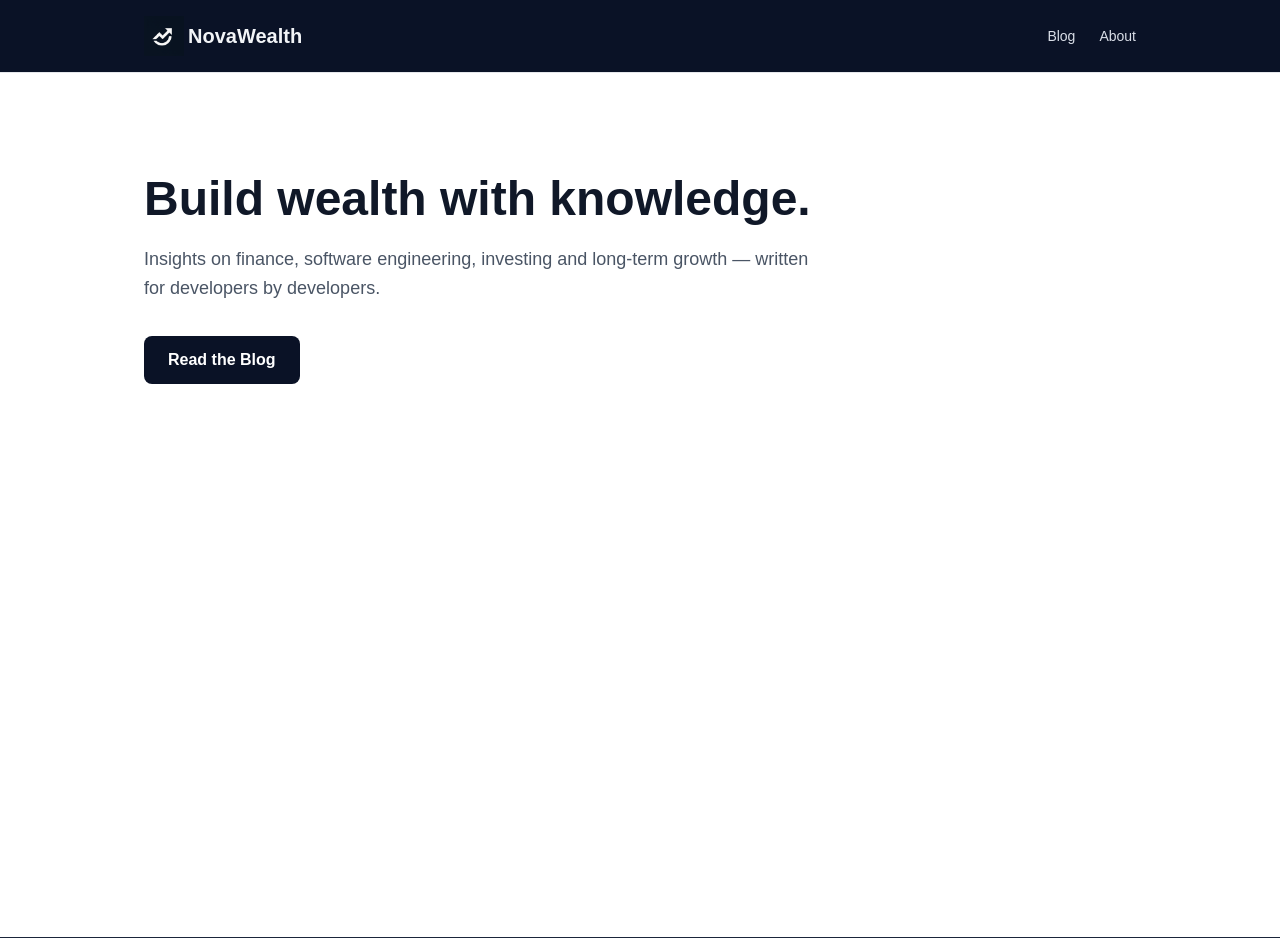
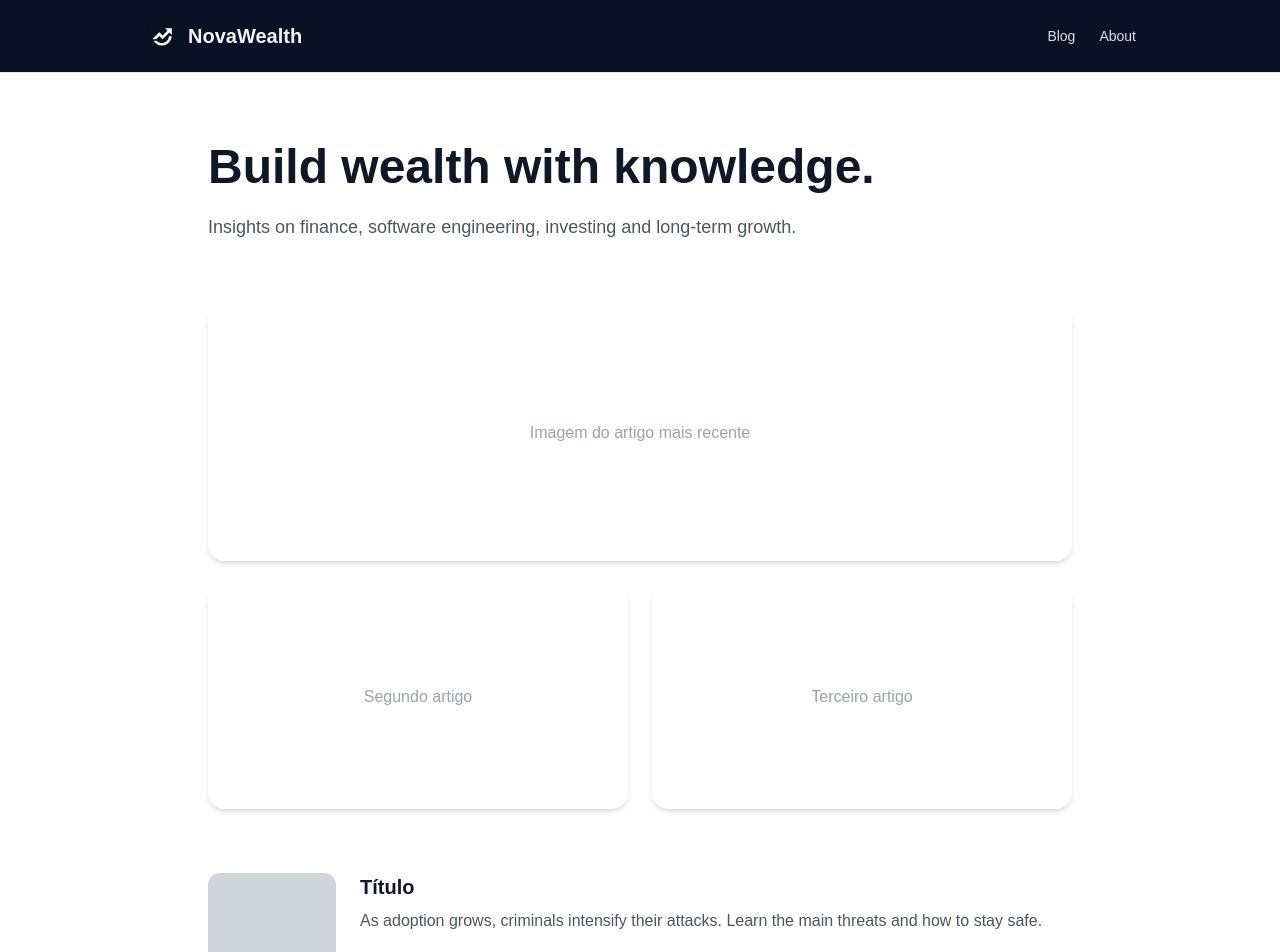
Before and after one commit to StephanieGuimaraes/NovaWealth-Frontend, a Next.js app: page / in a window 1280 px wide. Shown: the top 952 px of the page. Built offline with nearby package versions, Linux system fonts and the light colour scheme.

Commit message:
update main page

```diff
--- a/app/page.tsx
+++ b/app/page.tsx
@@ -1,23 +1,68 @@
 export default function Home() {
   return (
-    <section className="max-w-5xl mx-auto py-24 px-4">
-      <h1 className="text-5xl font-bold leading-tight text-gray-900 dark:text-[#F2F4F7] mb-4">
+    <main className="max-w-4xl mx-auto px-4 py-16 space-y-16">
+
+      {/* HERO */}
+      <section className="space-y-4">
+        <h1 className="text-5xl font-bold leading-tight text-gray-900 dark:text-[#F2F4F7]">
           Build wealth with knowledge.
         </h1>
 
-      <p className="text-lg leading-relaxed text-gray-600 dark:text-[#D9DEE7] max-w-2xl">
-        Insights on finance, software engineering, investing and long-term growth —
-        written for developers by developers.
+        <p className="text-lg text-gray-600 dark:text-[#D9DEE7] max-w-2xl">
+          Insights on finance, software engineering, investing and long-term growth.
         </p>
+      </section>
 
-      <div className="mt-8">
-        <a
-          href="/blog"
-          className="inline-block bg-[#0A1226] dark:bg-[#F2F4F7] text-white dark:text-[#0A1226] px-6 py-3 rounded-lg font-semibold hover:bg-gray-800 dark:hover:bg-[#D9DEE7] transition"
+      {/* FEATURED GRID */}
+      <section className="grid grid-cols-1 md:grid-cols-2 gap-6">
+
+        {/* Artigo mais recente */}
+        <article className="md:col-span-2 bg-white dark:bg-[#111827] rounded-2xl shadow-md h-64 flex items-center justify-center">
+          <span className="text-gray-400">
+            Imagem do artigo mais recente
+          </span>
+        </article>
+
+        {/* Segundo artigo */}
+        <article className="bg-white dark:bg-[#111827] rounded-2xl shadow-md h-56 flex items-center justify-center">
+          <span className="text-gray-400">
+            Segundo artigo
+          </span>
+        </article>
+
+        {/* Terceiro artigo */}
+        <article className="bg-white dark:bg-[#111827] rounded-2xl shadow-md h-56 flex items-center justify-center">
+          <span className="text-gray-400">
+            Terceiro artigo
+          </span>
+        </article>
+      </section>
+
+      {/* LISTA DE ARTIGOS */}
+      <section className="space-y-8">
+        {[1, 2].map((item) => (
+          <article
+            key={item}
+            className="flex gap-6 items-start border-b border-gray-200 dark:border-gray-700 pb-8"
           >
-          Read the Blog
-        </a>
+            {/* Thumbnail */}
+            <div className="w-32 h-32 bg-gray-300 dark:bg-gray-700 rounded-xl shrink-0" />
+
+            {/* Conteúdo */}
+            <div className="space-y-2">
+              <h2 className="text-xl font-semibold text-gray-900 dark:text-[#F2F4F7]">
+                Título
+              </h2>
+
+              <p className="text-gray-600 dark:text-[#D9DEE7]">
+                As adoption grows, criminals intensify their attacks. Learn the main
+                threats and how to stay safe.
+              </p>
             </div>
+          </article>
+        ))}
       </section>
+
+    </main>
   );
 }
```
Lines whose indentation alone changed are shown as unchanged.
